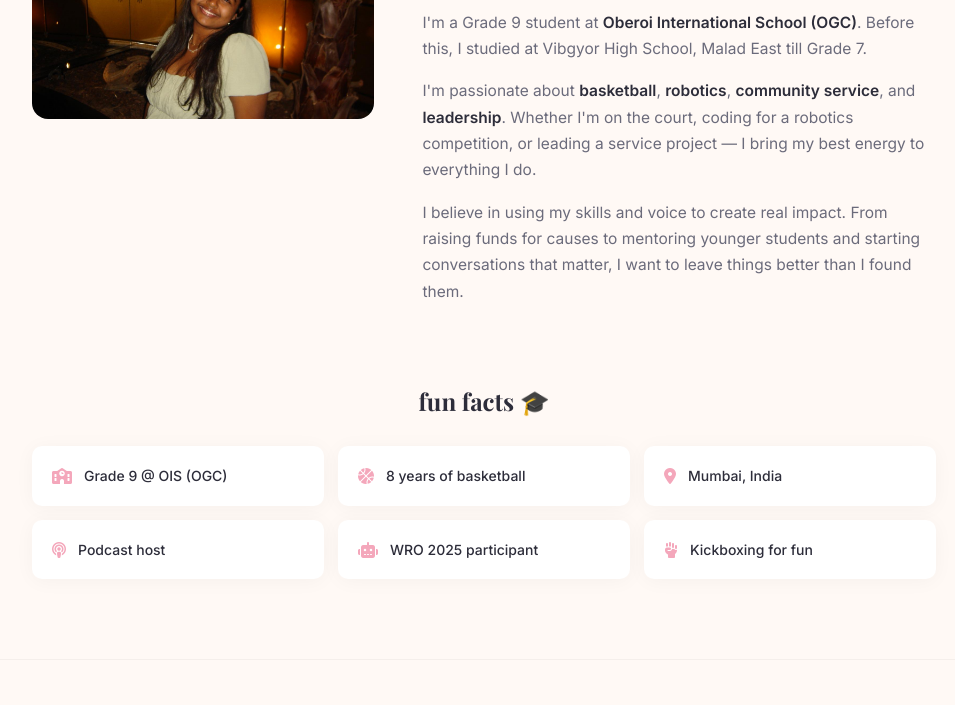
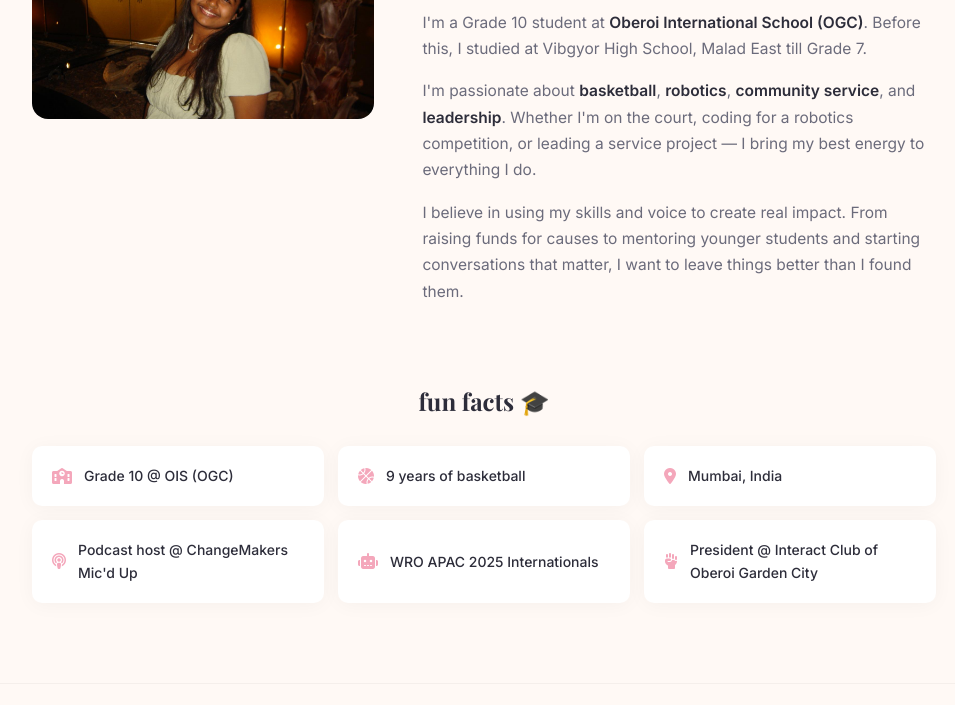
Before and after one commit to KiaraBhandari8/portfolio, a plain HTML site: page pages/about.html in a window 1280 px wide. Shown: the part 493-1198 px from the top of the page, without its empty margins (156-1111 px from the left). Drawn offline with nearby package versions, Linux system fonts and the light colour scheme; a web font is replaced by a local one.

Commit message:
Update student grade and fun facts in about.html

```diff
--- a/pages/about.html
+++ b/pages/about.html
@@ -29,7 +29,7 @@
         </div>
         <div class="about-content">
           <h2>Hi! I'm <em>Kiara Bhandari</em></h2>
-          <p>I'm a Grade 9 student at <strong>Oberoi International School (OGC)</strong>. Before this, I studied at Vibgyor High School, Malad East till Grade 7.</p>
+          <p>I'm a Grade 10 student at <strong>Oberoi International School (OGC)</strong>. Before this, I studied at Vibgyor High School, Malad East till Grade 7.</p>
           <p>I'm passionate about <strong>basketball</strong>, <strong>robotics</strong>, <strong>community service</strong>, and <strong>leadership</strong>. Whether I'm on the court, coding for a robotics competition, or leading a service project — I bring my best energy to everything I do.</p>
           <p>I believe in using my skills and voice to create real impact. From raising funds for causes to mentoring younger students and starting conversations that matter, I want to leave things better than I found them.</p>
         </div>
@@ -38,12 +38,12 @@
       <div class="fun-facts">
         <h3>fun facts 🎓</h3>
         <div class="facts-grid">
-          <div class="fact-card"><i class="fas fa-school"></i><span>Grade 9 @ OIS (OGC)</span></div>
-          <div class="fact-card"><i class="fas fa-basketball-ball"></i><span>8 years of basketball</span></div>
+          <div class="fact-card"><i class="fas fa-school"></i><span>Grade 10 @ OIS (OGC)</span></div>
+          <div class="fact-card"><i class="fas fa-basketball-ball"></i><span>9 years of basketball</span></div>
           <div class="fact-card"><i class="fas fa-map-marker-alt"></i><span>Mumbai, India</span></div>
-          <div class="fact-card"><i class="fas fa-podcast"></i><span>Podcast host</span></div>
-          <div class="fact-card"><i class="fas fa-robot"></i><span>WRO 2025 participant</span></div>
-          <div class="fact-card"><i class="fas fa-fist-raised"></i><span>Kickboxing for fun</span></div>
+          <div class="fact-card"><i class="fas fa-podcast"></i><span>Podcast host @ ChangeMakers Mic'd Up</span></div>
+          <div class="fact-card"><i class="fas fa-robot"></i><span>WRO APAC 2025 Internationals</span></div>
+          <div class="fact-card"><i class="fas fa-fist-raised"></i><span>President @ Interact Club of Oberoi Garden City</span></div>
         </div>
       </div>
     </div>
```
